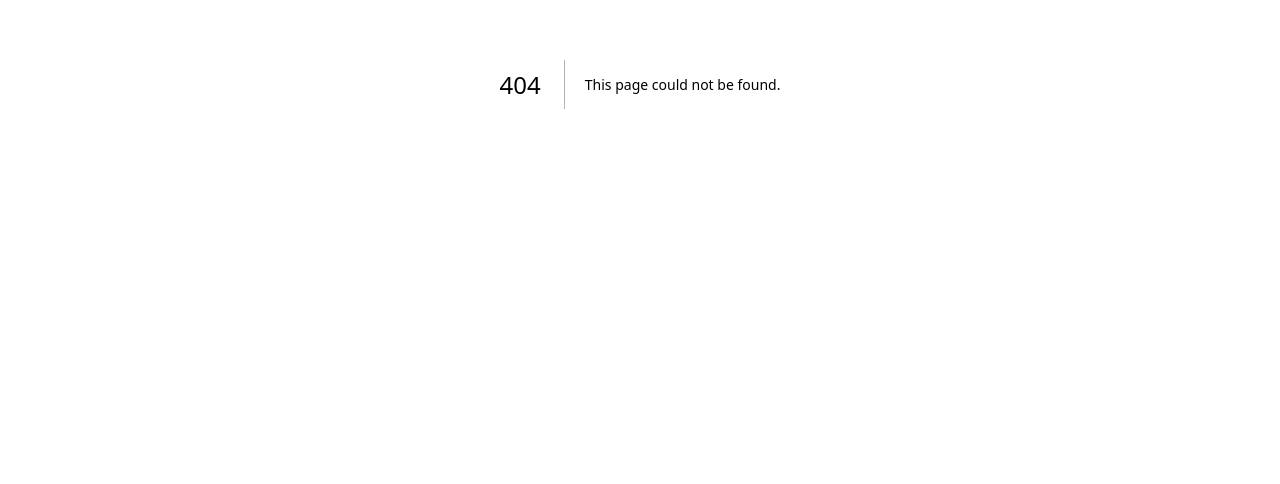
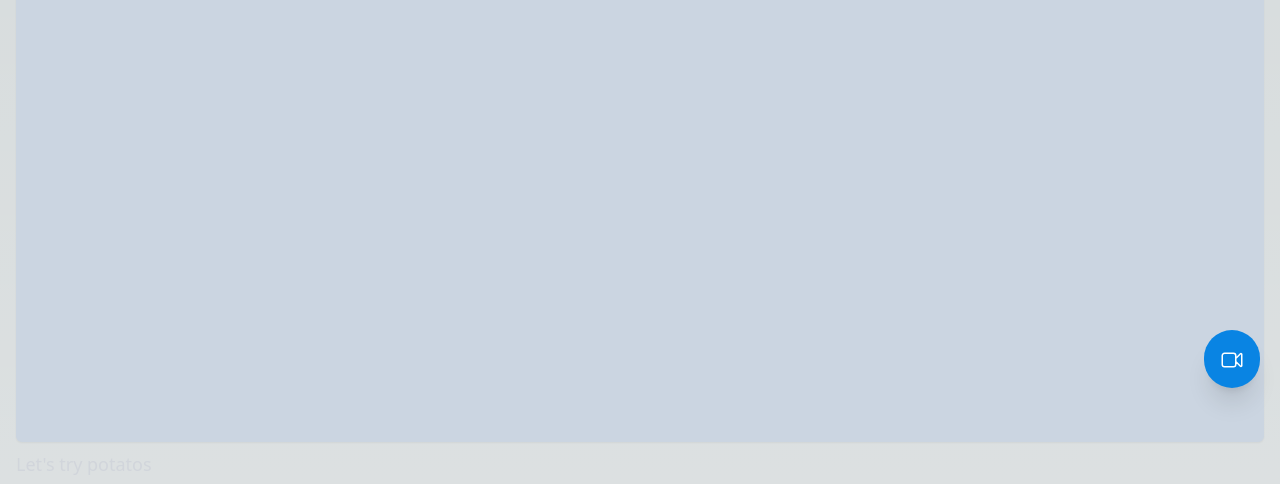
Before and after one commit to Stilllee/carrot-market, a Next.js app: page /live in a window 1280 px wide. Before the commit this address had no page. Shown: the part 316-800 px from the top of the page. Built offline with nearby package versions, Linux system fonts and the light colour scheme.

Commit message:
#5.13 Streams

```diff
--- /dev/null
+++ b/pages/live.tsx
@@ -0,0 +1,32 @@
+import type { NextPage } from "next";
+
+const Live: NextPage = () => {
+  return (
+    <div className="py-10 space-y-4 divide-y-2 ">
+      {[1, 1, 1, 1, 1, 1, 1].map((_, i) => (
+        <div className="px-4 pt-4" key={i}>
+          <div className="w-full rounded-md shadow-sm bg-slate-300 aspect-video" />
+          <h3 className="mt-2 text-lg text-gray-300">Let&apos;s try potatos</h3>
+        </div>
+      ))}
+      <button className="fixed p-4 text-white transition-colors border-transparent rounded-full shadow-xl cursor-pointer bottom-24 right-5 bg-main-blue hover:bg-hover-blue">
+        <svg
+          className="w-6 h-6"
+          fill="none"
+          stroke="currentColor"
+          stroke-width="1.5"
+          viewBox="0 0 24 24"
+          xmlns="http://www.w3.org/2000/svg"
+          aria-hidden="true"
+        >
+          <path
+            stroke-linecap="round"
+            d="M15.75 10.5l4.72-4.72a.75.75 0 011.28.53v11.38a.75.75 0 01-1.28.53l-4.72-4.72M4.5 18.75h9a2.25 2.25 0 002.25-2.25v-9a2.25 2.25 0 00-2.25-2.25h-9A2.25 2.25 0 002.25 7.5v9a2.25 2.25 0 002.25 2.25z"
+          ></path>
+        </svg>
+      </button>
+    </div>
+  );
+};
+
+export default Live;
```
Also changed, not shown: 1 other file (tests, documents, lock files or other folders).
